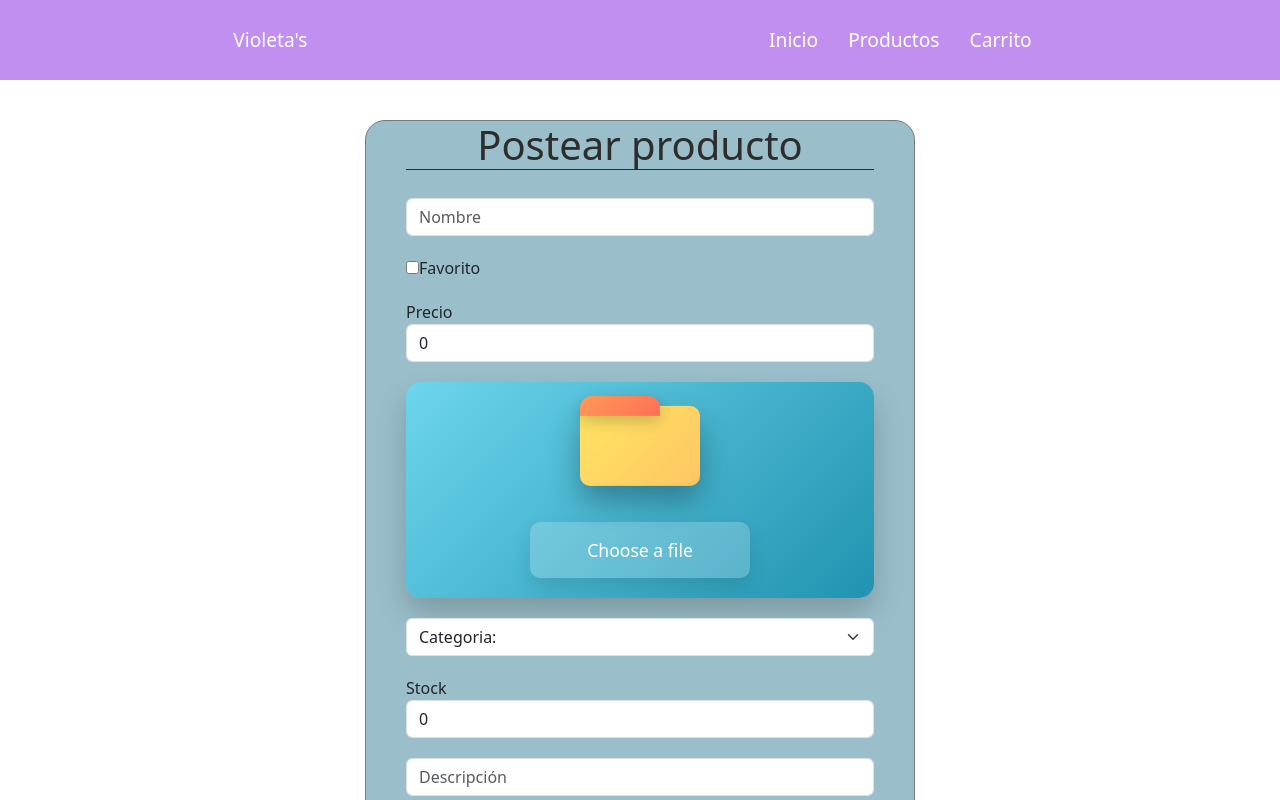
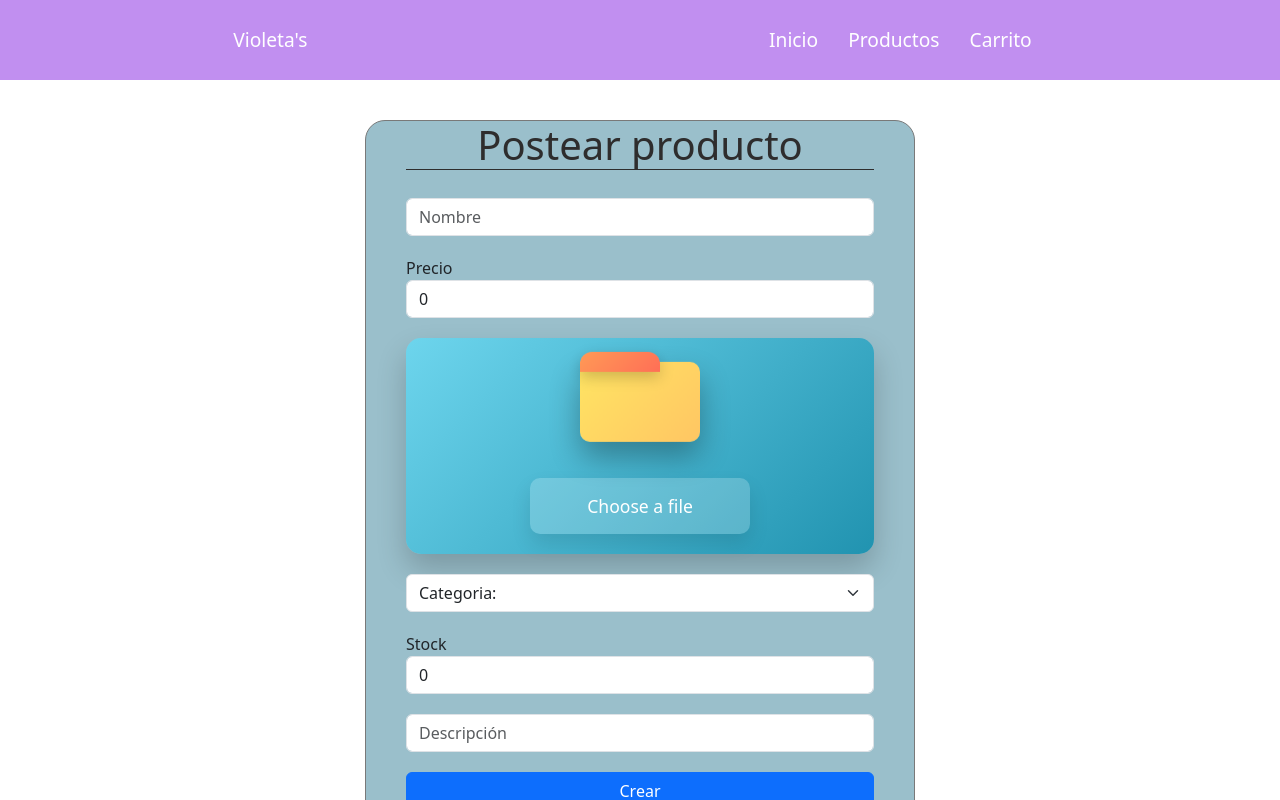
Before and after one commit to DarioFGonzalez/Toy-Store, a React (Vite) app in the folder client/: page /create in a window 1280 px wide. Built offline with nearby package versions, Linux system fonts and the light colour scheme.

Commit message:
fix: Quité el checkbox para favoritos de Create.tsx

```diff
--- a/client/src/components/Create/Create.tsx
+++ b/client/src/components/Create/Create.tsx
@@ -10,7 +10,6 @@ const Create: React.FC = () =>
 	const [form, setForm] = useState<FormProduct>(emptyFormProduct)
 	const [ images, setImages ] = useState<File[]>( [] );
 	const [ previewImages, setPreviewImages ] = useState<string[]>( [] );
-	const [ errores, setErrores ] = useState<FormProduct>(emptyFormProduct);
 
 	const handleSubmit = async ( e: React.FormEvent<HTMLFormElement> ) =>
     {
@@ -54,7 +53,6 @@ const Create: React.FC = () =>
 			setImages( [] );
 			setPreviewImages( [] );
             setForm(emptyFormProduct);
-            setErrores(emptyFormProduct);
         }
         catch(error)
         {
@@ -90,12 +88,6 @@ const Create: React.FC = () =>
         ({
 			...prevInput,
 			[name]: value,
-		}))
-
-		setErrores(prevErrores =>
-        ({
-			...prevErrores,
-			[name]: undefined,
 		}))
 	}
 
@@ -164,11 +156,6 @@ const Create: React.FC = () =>
 					<Form.Control name='name' placeholder='Nombre' value={form.name} onChange={handleChange} />
 				</div>
 
-				<div>
-					<input type='checkbox' />
-					<label> Favorito </label>
-				</div>
-
                 <div>
 					<label>Precio</label>
 					<Form.Control name='price' placeholder='Precio' value={form.price} onChange={handleChange} />
@@ -221,7 +208,6 @@ const Create: React.FC = () =>
 
                 <div>
 					<Form.Control name='description' placeholder='Descripción' value={form.description} onChange={handleChange} />
-					{errores.description && <p>{errores.description}</p>}
 				</div>
 
 				<button className='btn btn-primary mb-3' type='submit'>
```
